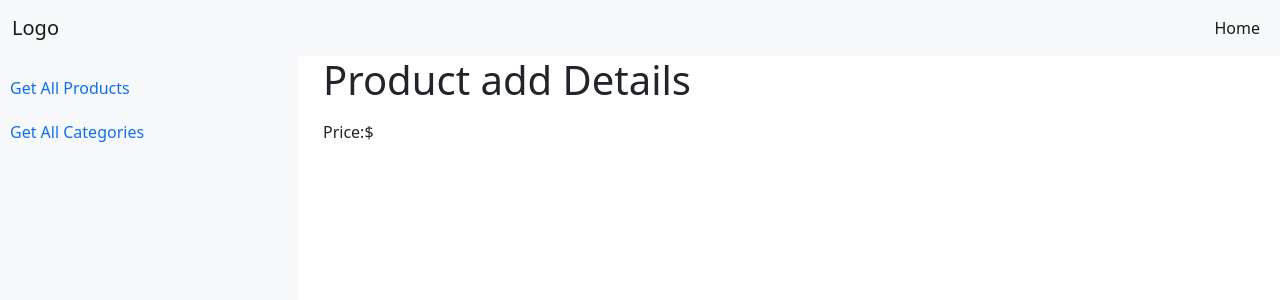
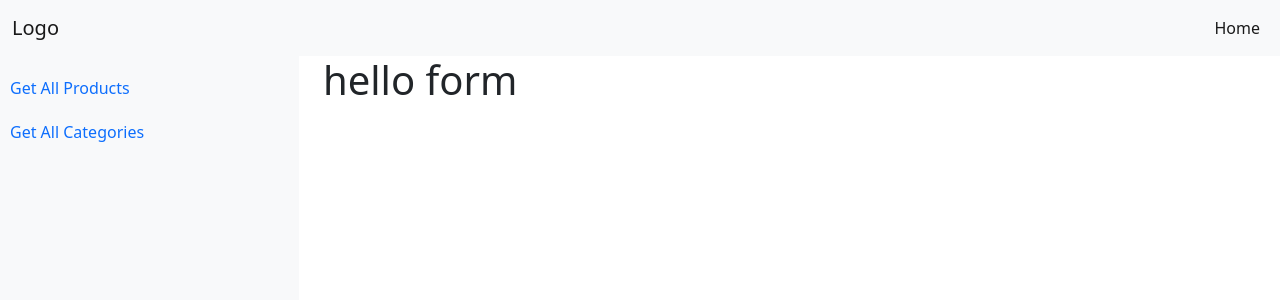
Before and after one commit to mohamedCleanCode/Learn-React, a React (Create React App) app in the folder session-6/: page /products/add in a window 1280 px wide. Shown: the top 300 px of the page. Built offline with nearby package versions, Linux system fonts and the light colour scheme; no server answers.

Commit message:
add sweetalert2 to project

```diff
--- a/session-6/package.json
+++ b/session-6/package.json
@@ -11,6 +11,8 @@
     "react-dom": "^18.2.0",
     "react-router-dom": "^6.6.1",
     "react-scripts": "5.0.1",
+    "sweetalert2": "^11.6.16",
+    "sweetalert2-react-content": "^5.0.7",
     "web-vitals": "^2.1.4"
   },
   "scripts": {
--- a/session-6/src/App.js
+++ b/session-6/src/App.js
@@ -3,6 +3,7 @@ import "./App.css";
 import Navbar from "./components/Navbar";
 import ProductDetails from "./components/ProductDetails";
 import Sidebar from "./components/Sidebar";
+import AddProduct from "./pages/AddProduct";
 import Home from "./pages/Home";
 import Products from "./pages/Products";
 
@@ -19,6 +20,7 @@ function App() {
             <Route path="/" element={<Home />} />
             <Route path="/products" element={<Products />} />
             <Route path="/products/:id" element={<ProductDetails />} />
+            <Route path="/products/add" element={<AddProduct />} />
           </Routes>
         </div>
       </div>
--- /dev/null
+++ b/session-6/src/pages/AddProduct.js
@@ -0,0 +1,4 @@
+function AddProduct() {
+  return <h1>hello form</h1>;
+}
+export default AddProduct;
```
Also changed, not shown: 1 other file (tests, documents, lock files or other folders).
